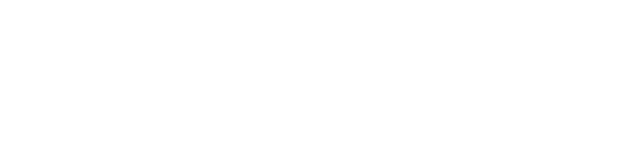
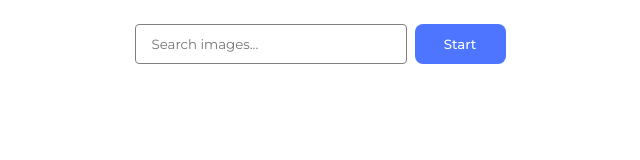
Before and after one commit to MariDei/goit-js-hw-11, a website built with Vite: page src/index.html in a window 1280 px wide. Shown: the whole page, without its empty margins (320-960 px from the left). Built offline with nearby package versions, Linux system fonts and the light colour scheme.

Commit message:
Added html+styles to index.html+styles.css.

```diff
--- a/src/css/styles.css
+++ b/src/css/styles.css
@@ -17,3 +17,48 @@ body {
   -moz-osx-font-smoothing: grayscale;
   -webkit-text-size-adjust: 100%;
 }
+
+div {
+  margin-top: 24px;
+  display: flex;
+  justify-content: center;
+  gap: 8px;
+}
+
+#name-input {
+  padding: 8px 16px;
+  width: 272px;
+  height: 40px;
+  font-family: 'Montserrat', sans-serif;
+  color: #808080;
+  border: 1px solid #808080;
+  border-radius: 4px;
+  transition: border 250ms cubic-bezier(0.4, 0, 0.2, 1);
+}
+
+#name-input:hover {
+  border: 1px solid #000;
+}
+
+#name-input:focus {
+  border: 1px solid #4e75ff;
+}
+
+button[data-search] {
+  padding: 8px 16px;
+  width: 91px;
+  height: 40px;
+  font-family: 'Montserrat', sans-serif;
+  font-weight: 500;
+  color: #fff;
+  background-color: #4e75ff;
+  border: none;
+  border-radius: 8px;
+  cursor: pointer;
+  transition: background-color 250ms cubic-bezier(0.4, 0, 0.2, 1);
+}
+
+button[data-search]:hover,
+button[data-search]:focus {
+  background-color: #6c8cff;
+}
--- a/src/index.html
+++ b/src/index.html
@@ -4,10 +4,24 @@
     <meta charset="UTF-8" />
     <link rel="icon" type="image/svg+xml" href="/favicon.svg" />
     <meta name="viewport" content="width=device-width, initial-scale=1.0" />
+    <link rel="preconnect" href="https://fonts.googleapis.com" />
+    <link rel="preconnect" href="https://fonts.gstatic.com" crossorigin />
+    <link
+      href="https://fonts.googleapis.com/css2?family=Montserrat:wght@100..900&display=swap"
+      rel="stylesheet"
+    />
     <title>HOMEWORK-11</title>
     <link rel="stylesheet" href="./css/styles.css" />
+    <link rel="stylesheet" href="./css/reset.css" />
   </head>
   <body>
+    <div>
+      <input type="text" id="name-input" placeholder="Search images..." />
+      <button type="button" data-search>Start</button>
+    </div>
+
+    <ul class="gallery"></ul>
+
     <script type="module" src="./main.js"></script>
   </body>
 </html>
```
Also changed, not shown: 1 other file.
